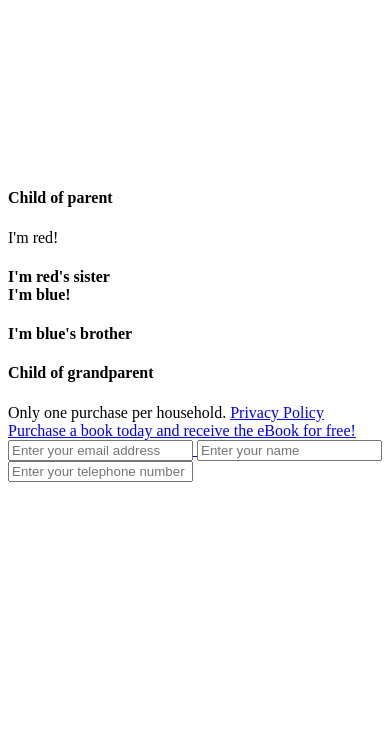
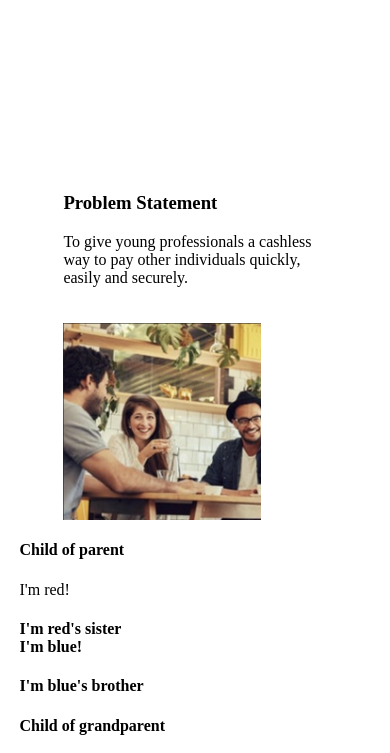
Before and after one commit to vshanegibbons/test, a plain HTML site: page index.html in a window 390 px wide. Shown: the part 240-993 px from the top of the page. Before the commit the page ends 844 px from the top, so only its background shows below. Drawn offline with Linux system fonts and the light colour scheme.

Commit message:
Getting There

```diff
--- a/index.html
+++ b/index.html
@@ -16,7 +16,14 @@
             <h4 id="subhead">Concept by Shane Gibbons Designs</h4>
         </header>
 
-        <section class="wrap">
+        <section class="wrap" id="problem">
+            <div id="probstatement">
+                <h3>Problem Statement</h3>
+                <p>To give young professionals a cashless way to pay other individuals quickly, easily and securely.</p>
+            </div>
+            <div id="probimage">
+                <img src="images/professionals.png" alt="Young Professionals" id="professionals">
+            </div>
 
         </section>
 
--- a/selectors.css
+++ b/selectors.css
@@ -1,3 +1,8 @@
+                                                        body {
+                                                        width: 90%;
+                                                        margin: 0px auto;
+                                                    }
+
                                                     .wrap {
                                                         width: 100%;
                                                     }
@@ -17,6 +22,56 @@
 
                                                     #subhead {
                                                         font-family: Arial, Helvetica, sans-serif;
+                                                        font-size: 1.25em;
                                                         color: #3A6EFF;
                                                         text-align: center;
                                                     }
+
+                                                    #probstatement {
+                                                        margin: 0px auto;
+                                                        float: left;
+                                                        width: 50%;
+                                                        overflow: hidden;
+                                                    }
+
+                                                    #probimage {
+                                                        margin-left: auto;
+                                                        margin-right: 0;
+                                                        Overflow: hidden;
+                                                        width: 50%;
+                                                        align: right;
+                                                    }
+
+                                                    #professionals {
+                                                        display: block;
+                                                        width: 75%;
+                                                        margin-left: auto;
+                                                        margin-right: 0;
+                                                    }
+
+                                                    #problem {
+                                                        width: 75%;
+                                                        margin: 0px auto;
+                                                    }
+
+                                                    @media screen and (max-width: 600px) {
+                                                        #probstatement {
+                                                            float: none;
+                                                            margin-right: 0;
+                                                            width: auto;
+                                                            border: 0;
+                                                        }
+                                                        @media screen and (max-width: 600px) {
+                                                            #probimage {
+                                                                float: none;
+                                                                margin: 20px auto 0 auto;
+                                                                width: 100%;
+                                                                border: 0;
+                                                            }
+                                                        }
+                                                        @media screen and (max-width: 600px) {
+                                                            #professionals {
+                                                                margin-left: 0px;
+                                                                margin-right: auto;
+                                                            }
+                                                        }
```
Also changed, not shown: images/professionals.png (added). Lines whose indentation alone changed are shown as unchanged.
